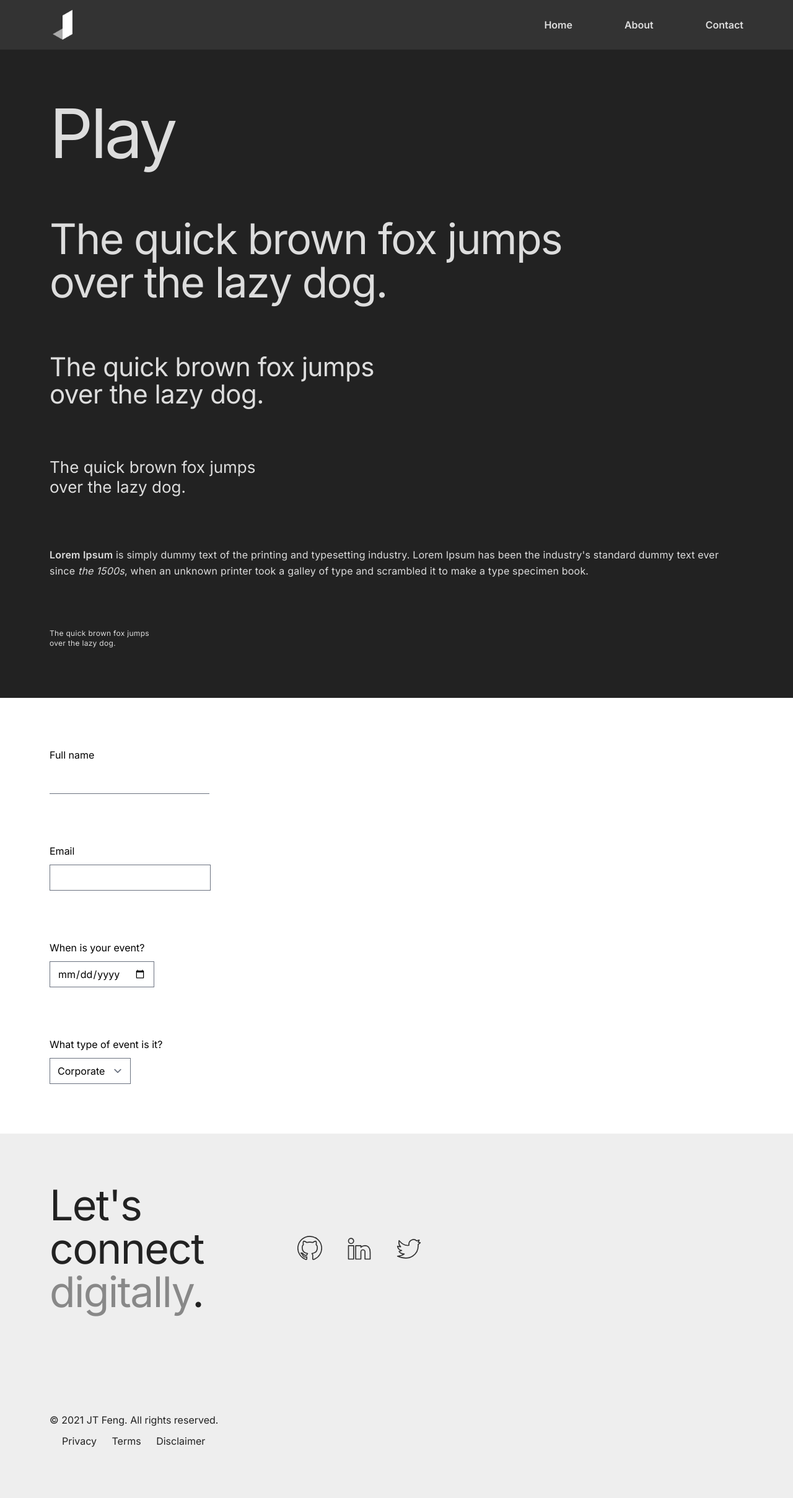
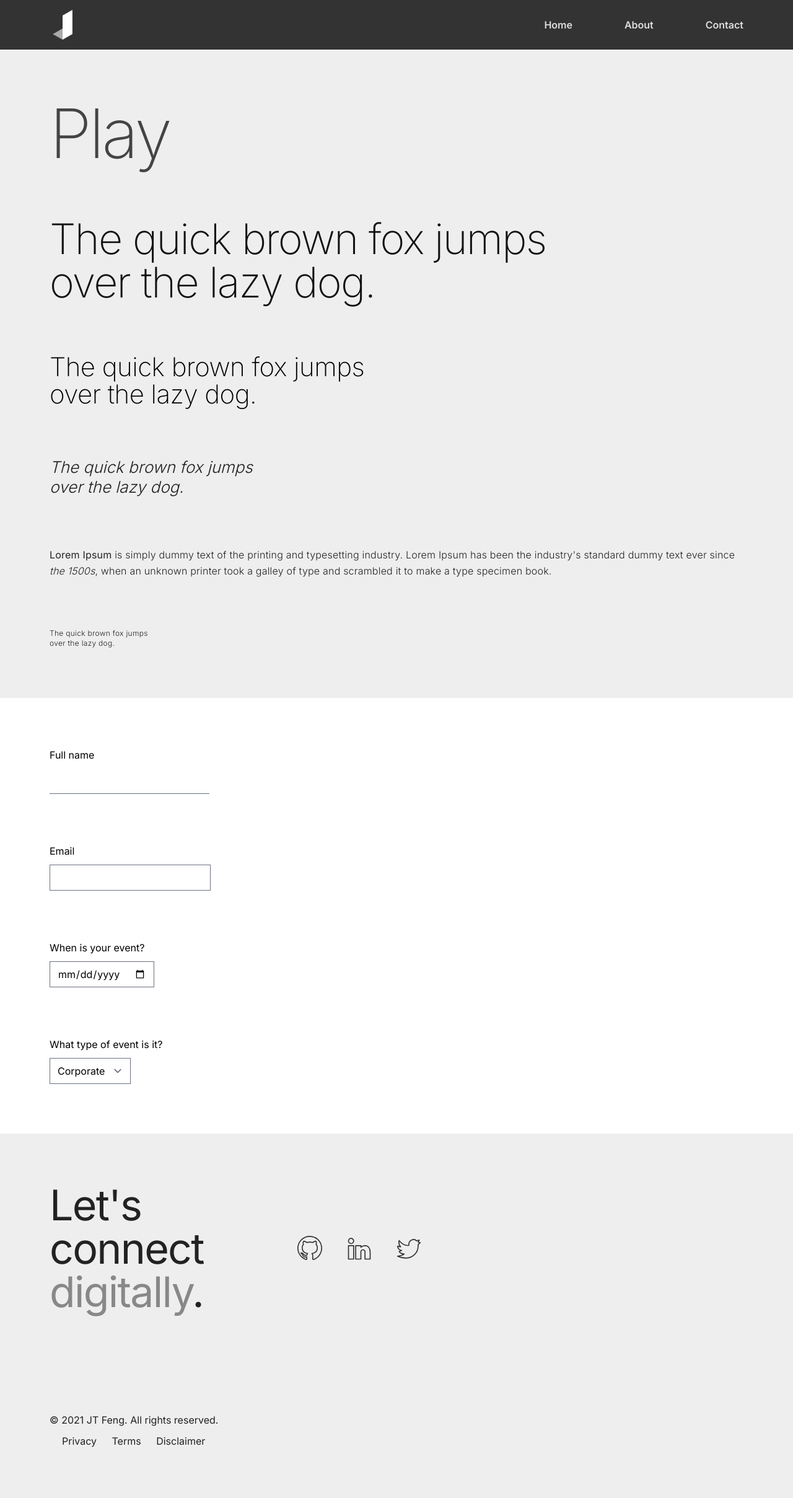
Before and after one commit to jingtianfeng/jekywind-playground, a Jekyll site: the page built from index.html, in a window 1280 px wide. Shown: the whole page at 62% size. Built offline with Jekyll 4.4.1, drawn with Linux system fonts in a browser that asks for light colours.

Commit message:
Add to default: font-weight 200 to 600 | Play with lighter fonts

```diff
--- a/_layouts/default.html
+++ b/_layouts/default.html
@@ -11,7 +11,7 @@
     <link rel="preconnect"
           href="https://fonts.gstatic.com">
     <link rel="stylesheet"
-          href="https://fonts.googleapis.com/css2?family=Inter:wght@400;600&display=swap">
+          href="https://fonts.googleapis.com/css2?family=Inter:wght@200;300;400;500;600&display=swap">
     <link rel="stylesheet"
           href="{{ '/assets/css/styles.css' | relative_url }}">
 </head>
--- a/index.html
+++ b/index.html
@@ -3,31 +3,31 @@ layout: default
 title: Home
 ---
 
-<header class="bg-gray-2">
-    <div class="container text-gray-d">
-        <h1 class="col-span-full text-3xl">
+<header class="bg-gray-e">
+    <div class="container text-gray-2">
+        <h1 class="col-span-full text-3xl font-extralight text-gray-4">
             Play
         </h1>
-        <h2 class="col-span-full text-2xl">
+        <h2 class="col-span-full text-2xl font-extralight text-gray-1">
             The quick brown fox jumps <br>
             over the lazy dog.
         </h2>
-        <h3 class="col-span-full text-xl">
+        <h3 class="col-span-full text-xl font-extralight text-gray-0">
             The quick brown fox jumps <br>
             over the lazy dog.
         </h3>
-        <h4 class="col-span-full text-lg">
-            The quick brown fox jumps <br>
-            over the lazy dog.
+        <h4 class="col-span-full text-lg font-light">
+            <em>The quick brown fox jumps <br>
+                over the lazy dog.</em>
         </h4>
-        <p class="col-span-full text-base">
+        <p class="col-span-full text-base font-light">
             <strong>Lorem Ipsum</strong> is simply dummy text of the
             printing and typesetting industry. Lorem Ipsum has been the
             industry's standard dummy text ever since <em>the 1500s</em>,
             when an unknown printer took a galley of type and scrambled
             it to make a type specimen book.
         </p>
-        <h5 class="col-span-full text-sm">
+        <h5 class="col-span-full text-sm font-light">
             The quick brown fox jumps <br>
             over the lazy dog.
         </h5>
```
